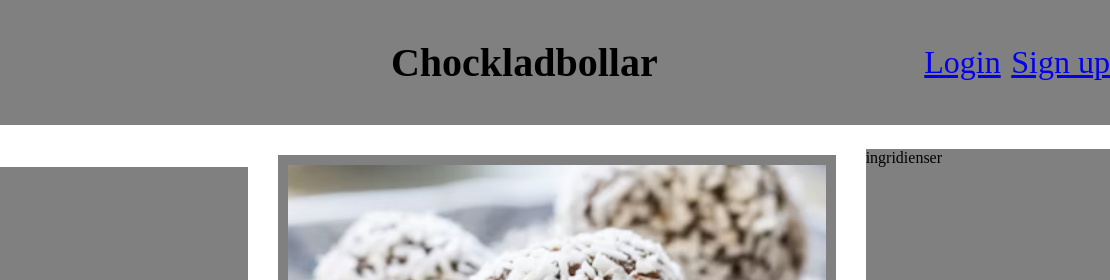
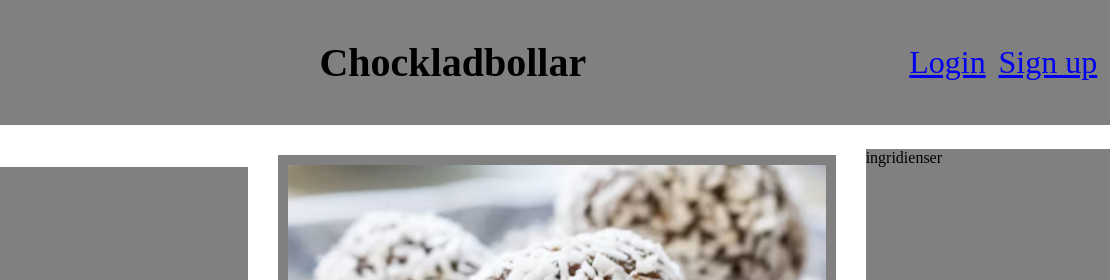
Before and after one commit to TE22E-Valentino-Markouch/projekt_mat_recept, a plain HTML site: page Mat/index.html in a window 1280 px wide. Shown: the top 280 px of the page, 170-1280 px from the left. Drawn offline with Linux system fonts and the light colour scheme; a web font is replaced by a local one.

Commit message:
Centrerat headern

```diff
--- a/Mat/style.css
+++ b/Mat/style.css
@@ -21,17 +21,20 @@ header {
 h1 {
   font-size: 250%;
   font-family: "Agbalumo";
-  margin-right: -10%;
+  flex: 2;
+  text-align: center;
+
 }
 
 header > img  {
   width: 13%;
+
 }
 
 .login {
   font-size: 200%;
   transition: 0.3s;
-  margin-right: -30%;
+  margin-right: 1%;
 
 }
 
@@ -42,6 +45,7 @@ header > img  {
 .sign_up {
   font-size: 200%;
   transition: 0.3s;
+  margin-right: 1%;
 }
 
 .sign_up:hover {
```
